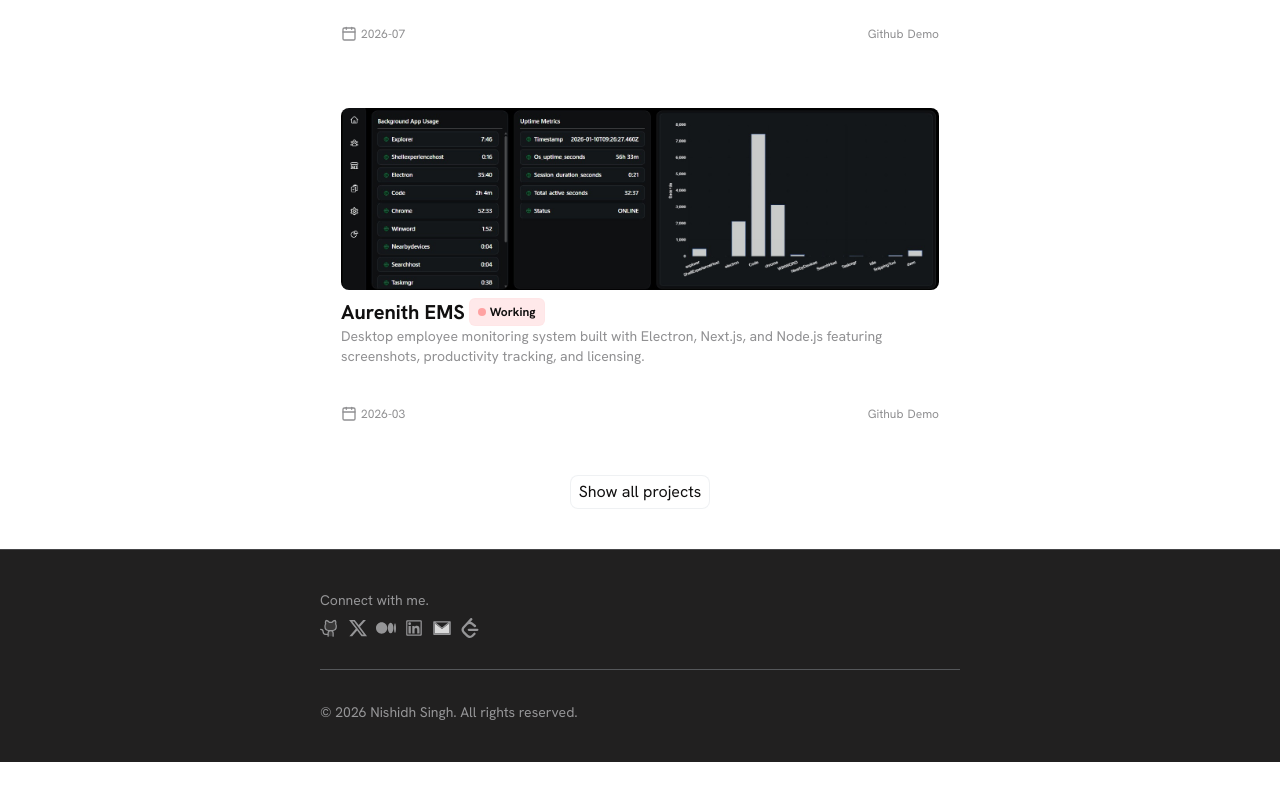
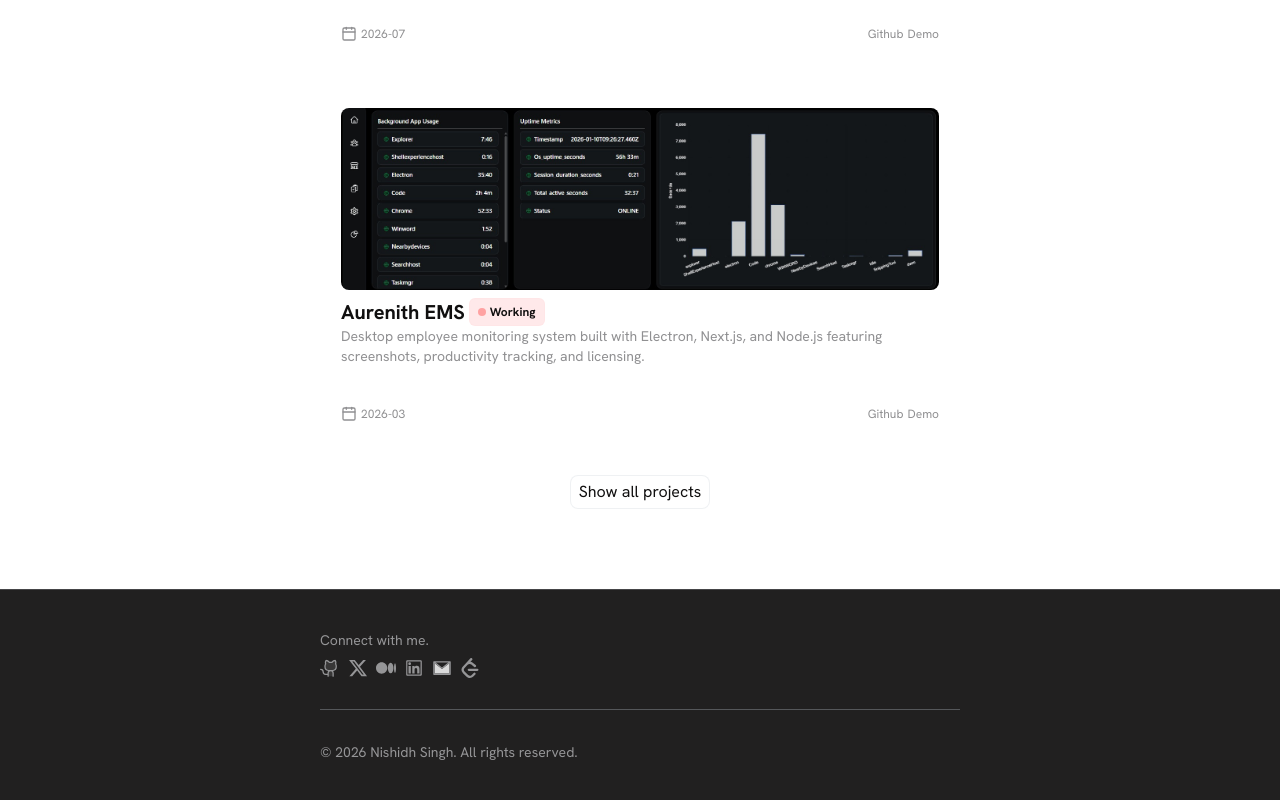
Before and after one commit to nishidhx/xilp, a Next.js app: page / in a window 1280 px wide. Shown: the part 2209-3009 px from the top of the page. Before the commit the page ends 2971 px from the top, so only its background shows below. Built offline with nearby package versions, Linux system fonts and the light colour scheme.

Commit message:
fixed vspace

```diff
--- a/components/landing/footer.tsx
+++ b/components/landing/footer.tsx
@@ -3,7 +3,7 @@ import { Socials } from "../personal/social-buttons";
 
 export const Footer = () => {
   return (
-    <footer className="relative w-full bg-[#161515] light:bg-white border-t border-slate-300/20 shadow-lg opacity-95 px-4 py-10">
+    <footer className="relative w-full mt-10 bg-[#161515] light:bg-white border-t border-slate-300/20 shadow-lg opacity-95 px-4 py-10">
       <Container>
         <div className="flex flex-col items-start gap-6">
           <div>
```
